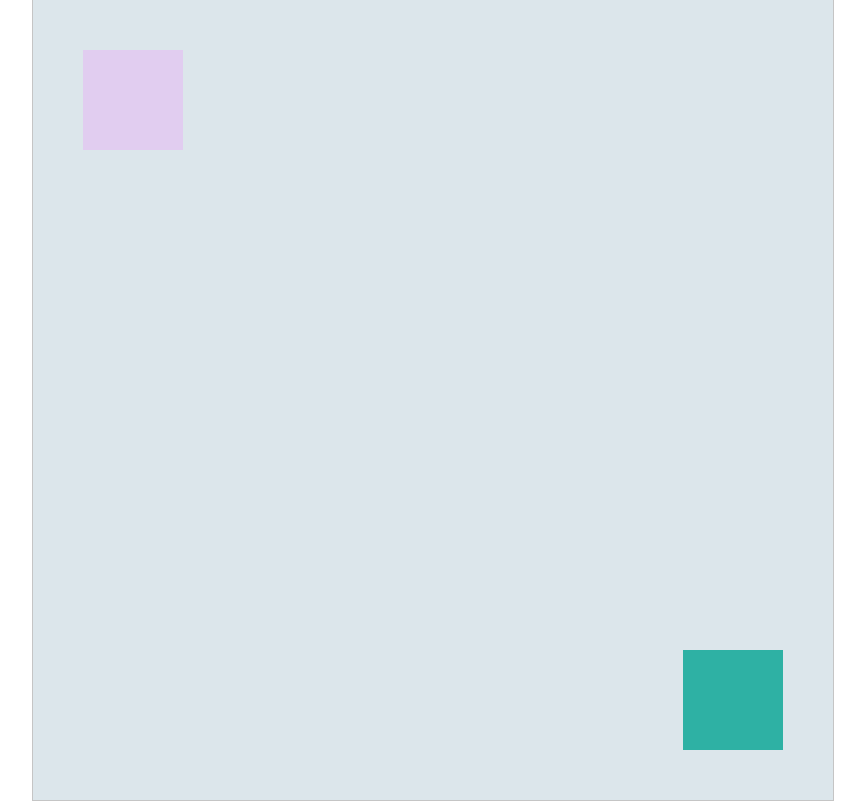
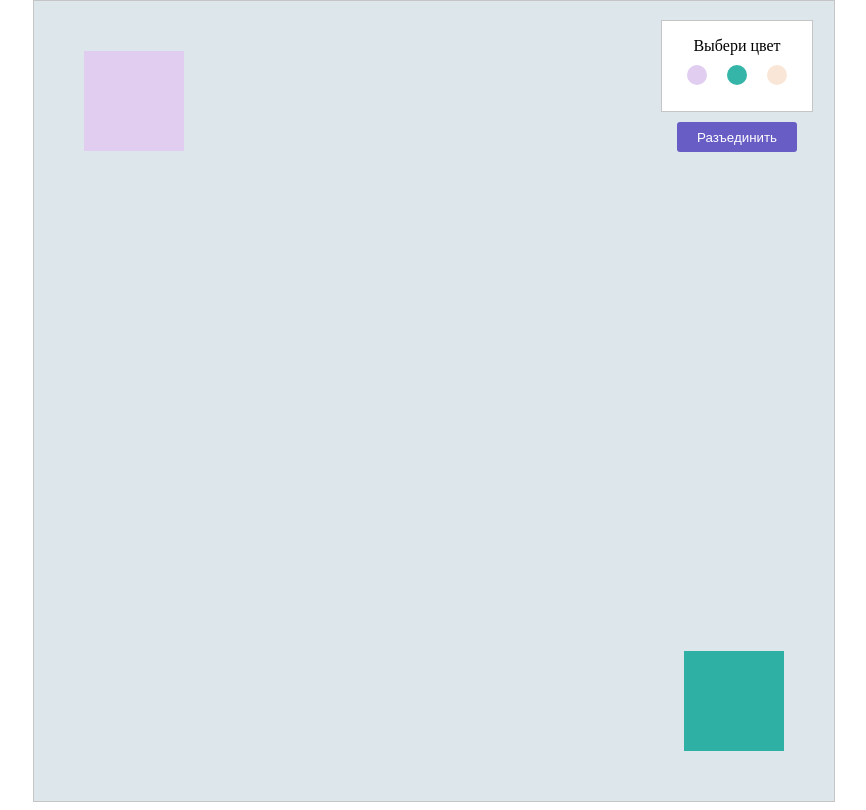
Before and after one commit to elmarkazumov/test-assignment, a plain HTML site: page index.html in a window 1280 px wide. Shown: the whole page, without its empty margins (207-1073 px from the left). Drawn offline with Linux system fonts and the light colour scheme.

Commit message:
change color clicked rect

```diff
--- a/css/style.css
+++ b/css/style.css
@@ -11,13 +11,69 @@ body {
 }
 
 .playground {
-    width: 820px;
-    height: 820px;
-    display: flex;
-    justify-content: center;
-    align-items: center;
+    width: 800px;
+    height: 800px;
+    position: relative;
 }
 
 canvas {
     border: 1px solid rgb(197, 197, 197);
 }
+
+.playground__ui {
+    position: absolute;
+    display: flex;
+    flex-direction: column;
+    align-items: center;
+    right: 20px;
+    top: 20px;
+}
+
+.playground__rects-colors {
+    width: 150px;
+    height: 90px;
+    background-color: white;
+    border: 1px solid rgb(197, 197, 197);
+    display: flex;
+    flex-direction: column;
+    justify-content: center;
+    align-items: center;
+}
+
+.colors {
+    width: 100px;
+    height: 40px;
+    display: flex;
+    justify-content: space-between;
+    align-items: center;
+}
+
+.rect-color {
+    width: 20px;
+    height: 20px;
+    cursor: pointer;
+    border-radius: 50%;
+}
+
+.rect-color[data-color="#e1cdf0"] {
+    background-color: #e1cdf0;
+}
+
+.rect-color[data-color="#35b5a7"] {
+    background-color: #35b5a7;
+}
+
+.rect-color[data-color="#fae6d7"] {
+    background-color: #fae6d7;
+}
+
+.rects-disconnect {
+    margin-top: 10px;
+    cursor: pointer;
+    width: 120px;
+    height: 30px;
+    color: white;
+    border: none;
+    border-radius: 3px;
+    background-color: rgb(104, 93, 196);
+}
--- a/index.html
+++ b/index.html
@@ -8,7 +8,18 @@
 </head>
 <body>
     <div class="playground">
+        <div class="playground__ui">
+            <div class="playground__rects-colors">
+                <p>Выбери цвет</p>
+                <div class="colors">
+                    <div data-color="#e1cdf0" class="rect-color"></div>
+                    <div data-color="#35b5a7" class="rect-color"></div>
+                    <div data-color="#fae6d7" class="rect-color"></div>
+                </div>
+            </div>
 
+            <button class="rects-disconnect">Разъединить</button>
+        </div>
     </div>
     <script type="module" src="./js/main.js"></script>
 </body>
--- /dev/null
+++ b/js/changeColor.js
@@ -0,0 +1,30 @@
+import { rects } from "./figures.js";
+import { renderScreen } from "./screen.js";
+
+function findClickedRect() {
+    for(let rect of rects) {
+        if(rect.clicked === true) {
+            return rect;
+        }
+    }
+}
+
+export function getSelectedColor() {
+    const colors = document.querySelectorAll('.rect-color');
+
+    colors.forEach(color => {
+        color.addEventListener('click', (event) => {
+        const clickedRect = findClickedRect();
+
+        if(clickedRect === undefined) {
+            alert("Выберите фигуру");
+        }
+
+        if(clickedRect.clicked === true) {
+            clickedRect.color = event.target.dataset.color;
+            clickedRect.clicked = false;
+            renderScreen();
+        }
+        })
+    })
+}
--- a/js/figures.js
+++ b/js/figures.js
@@ -5,7 +5,7 @@ const rects = [
         posX: 50,
         posY: 50,
         color: '#e1cdf0',
-        drag: false,
+        clicked: false,
         isSelected: false,
         stickingStatus: false,
     },
@@ -15,7 +15,7 @@ const rects = [
         posX: 650,
         posY: 650,
         color: '#2eb1a4',
-        drag: false,
+        clicked: false,
         isSelected: false,
         stickingStatus: false,
     }
--- a/js/moveRect.js
+++ b/js/moveRect.js
@@ -23,8 +23,9 @@ function checkRects(event) {
         && mousePos.y >= rect.posY && mousePos.y <= rect.posY + rect.height;
 
         if(checkPos) {
-            rect.isSelected = true;
             mouseMoveSettings.draggedElement = rect;
+            mouseMoveSettings.draggedElement.isSelected = true;
+            mouseMoveSettings.draggedElement.clicked = true;
             mouseMoveSettings.offsetX = mousePos.x - rect.posX;
             mouseMoveSettings.offsetY = mousePos.y - rect.posY;
         }
@@ -36,7 +37,7 @@ export function mouseEvents() {
 
     canvas.addEventListener('mousemove', (event) => {
         const mousePos = getMousePos(event, canvas);
-        if (mouseMoveSettings.isMouseDown && mouseMoveSettings.draggedElement.isSelected) {
+        if (mouseMoveSettings.isMouseDown === true && mouseMoveSettings.draggedElement.isSelected === true) {
             mouseMoveSettings.draggedElement.posX = mousePos.x - mouseMoveSettings.offsetX;
             mouseMoveSettings.draggedElement.posY = mousePos.y - mouseMoveSettings.offsetY;
             renderScreen();
--- a/js/screen.js
+++ b/js/screen.js
@@ -1,6 +1,7 @@
 import { Render } from "./render.js";
 import { rects } from "./figures.js";
 import { mouseEvents } from "./moveRect.js";
+import { getSelectedColor } from "./changeColor.js";
 
 export const canvas = document.createElement('canvas');
 const context = canvas.getContext('2d');
@@ -23,3 +24,5 @@ export function renderScreen() {
 }
 
 mouseEvents();
+
+getSelectedColor();
```
